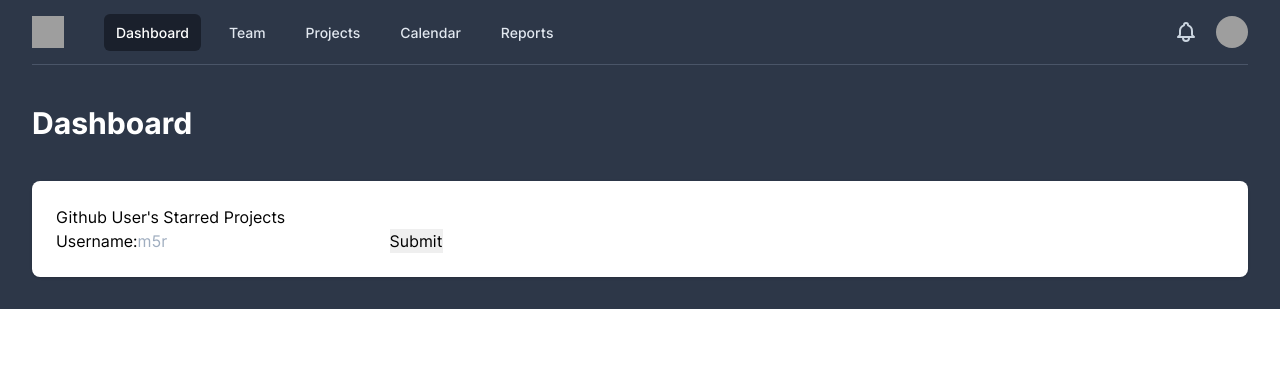
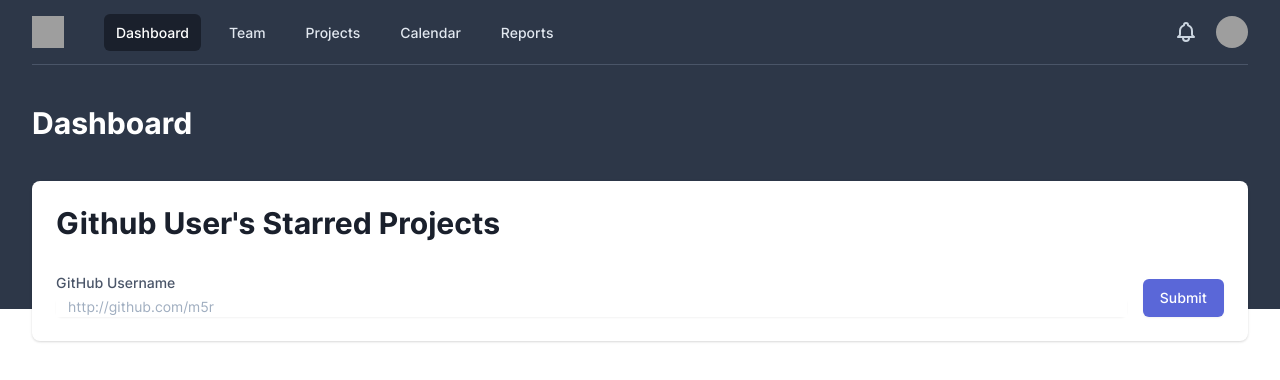
Before and after one commit to m5r/preact-next-tailwind-starter, a Next.js app: page /demo in a window 1280 px wide. Shown: the top 380 px of the page. Built offline with nearby package versions, Linux system fonts and the light colour scheme; grey boxes are pictures that could not be loaded; a web font is replaced by a local one; what @tailwindcss/ui would draw is missing.

Commit message:
demo index

```diff
--- a/src/pages/demo/index.tsx
+++ b/src/pages/demo/index.tsx
@@ -22,19 +22,42 @@
 
 	return (
 		<Layout>
-			<h1>Github User's Starred Projects</h1>
+			<div className="flex-1 min-w-0 pb-8">
+				<h2 className="text-2xl font-bold leading-7 text-gray-900 sm:text-3xl sm:leading-9 sm:truncate">
+					Github User's Starred Projects
+				</h2>
+			</div>
 
-			<form onSubmit={onFormSubmit}>
-				<label htmlFor="username">Username:</label>
+			<form
+				onSubmit={onFormSubmit}
+				className="md:flex md:items-center md:justify-between"
+			>
+				<div className="flex-1 min-w-0">
+					<label htmlFor="username" className="block text-sm font-medium leading-5 text-gray-700">GitHub Username</label>
+					<div className="mt-1 relative rounded-md shadow-sm">
+						<div className="absolute inset-y-0 left-0 pl-3 flex items-center pointer-events-none">
+							<span className="text-gray-500 sm:text-sm sm:leading-5">http://github.com/</span>
+						</div>
 						<input
 							id="username"
+							className="form-input block w-full pl-38 sm:pl-33 sm:text-sm sm:leading-5"
 							type="text"
 							placeholder="m5r"
 							value={username}
 							onChange={e => setUsername(e.target.value)}
 						/>
+					</div>
+				</div>
 
-				<input type="submit" value="Submit" />
+				<div className="mt-4 flex md:mt-auto md:ml-4">
+					<span className="shadow-sm rounded-md ml-auto">
+						<input
+							type="submit"
+							className="inline-flex items-center px-4 py-2 border border-transparent text-sm leading-5 font-medium rounded-md text-white bg-indigo-600 hover:bg-indigo-500 focus:outline-none focus:shadow-outline-indigo focus:border-indigo-700 active:bg-indigo-700 transition duration-150 ease-in-out"
+							value="Submit"
+						/>
+					</span>
+				</div>
 			</form>
 
 			{Boolean(usersHistory?.users.length) && (
--- a/tailwind.config.js
+++ b/tailwind.config.js
@@ -5,6 +5,11 @@
 		extend: {
 			fontFamily: {
 				sans: ["Inter var", ...defaultTheme.fontFamily.sans],
+			},
+			spacing: {
+				33: "8.25rem",
+				34: "8.5rem",
+				38: "9.5rem",
 			},
 		},
 	},
```
Lines whose indentation alone changed are shown as unchanged.
